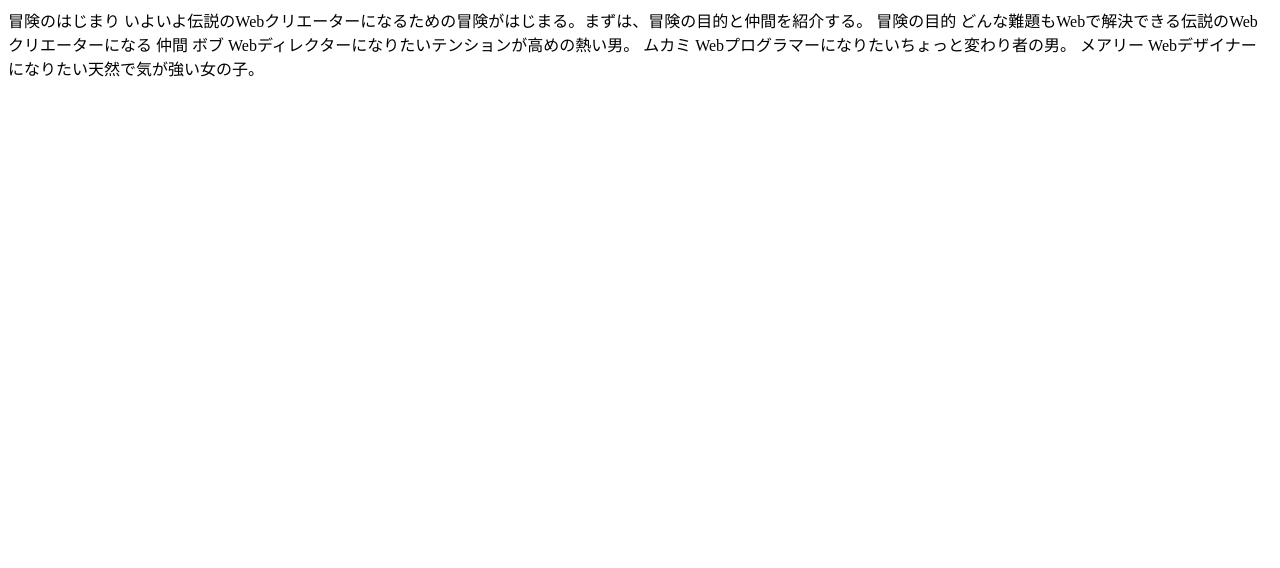
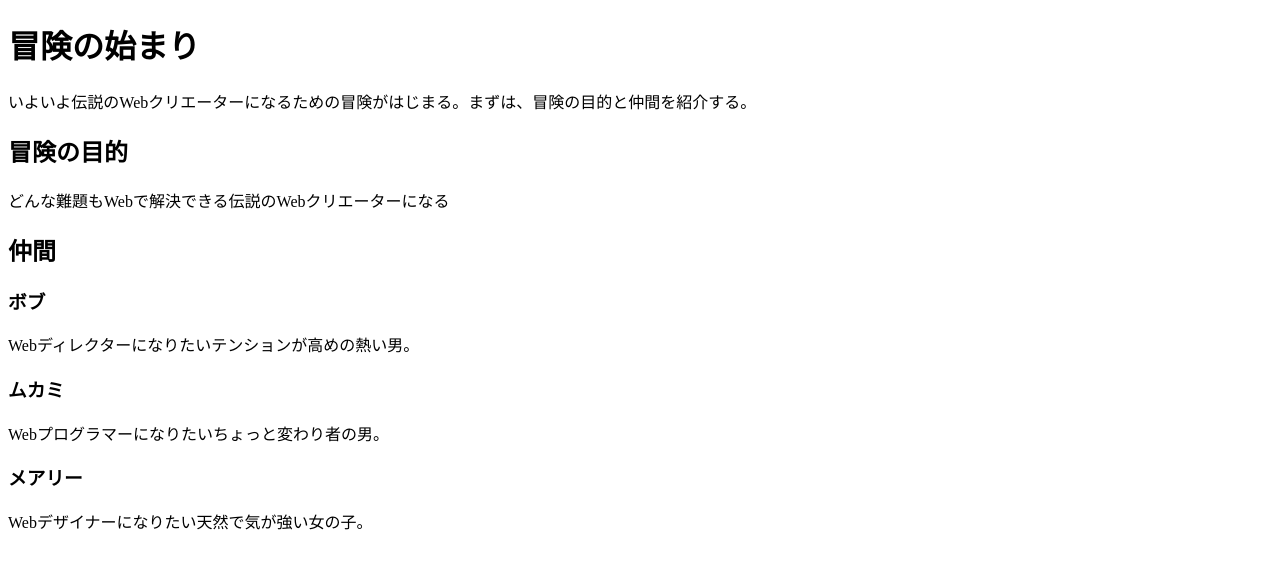
Before and after one commit to Junya333/codeQuest, a plain HTML site: page Chapter06/index.html in a window 1280 px wide. Drawn offline with Linux system fonts and the light colour scheme.

Commit message:
done practice on Chapter06

```diff
--- a/Chapter06/index.html
+++ b/Chapter06/index.html
@@ -1,22 +1,25 @@
 <!DOCTYPE html>
 <html lang="ja">
+
 <head>
   <meta charset="UTF-8">
   <title>冒険のはじまり</title>
 </head>
+
 <body>
-冒険のはじまり
-いよいよ伝説のWebクリエーターになるための冒険がはじまる。まずは、冒険の目的と仲間を紹介する。
+  <h1>冒険の始まり</h1>
+  <p>いよいよ伝説のWebクリエーターになるための冒険がはじまる。まずは、冒険の目的と仲間を紹介する。</p>
 
-冒険の目的
-どんな難題もWebで解決できる伝説のWebクリエーターになる
+  <h2>冒険の目的</h2>
+  <p>どんな難題もWebで解決できる伝説のWebクリエーターになる</p>
 
-仲間
-ボブ
-Webディレクターになりたいテンションが高めの熱い男。
-ムカミ
-Webプログラマーになりたいちょっと変わり者の男。
-メアリー
-Webデザイナーになりたい天然で気が強い女の子。
+  <h2>仲間</h2>
+  <h3>ボブ</h3>
+  <p>Webディレクターになりたいテンションが高めの熱い男。</p>
+  <h3>ムカミ</h3>
+  <p>Webプログラマーになりたいちょっと変わり者の男。</p>
+  <h3>メアリー</h3>
+  <p>Webデザイナーになりたい天然で気が強い女の子。</p>
 </body>
+
 </html>
```
